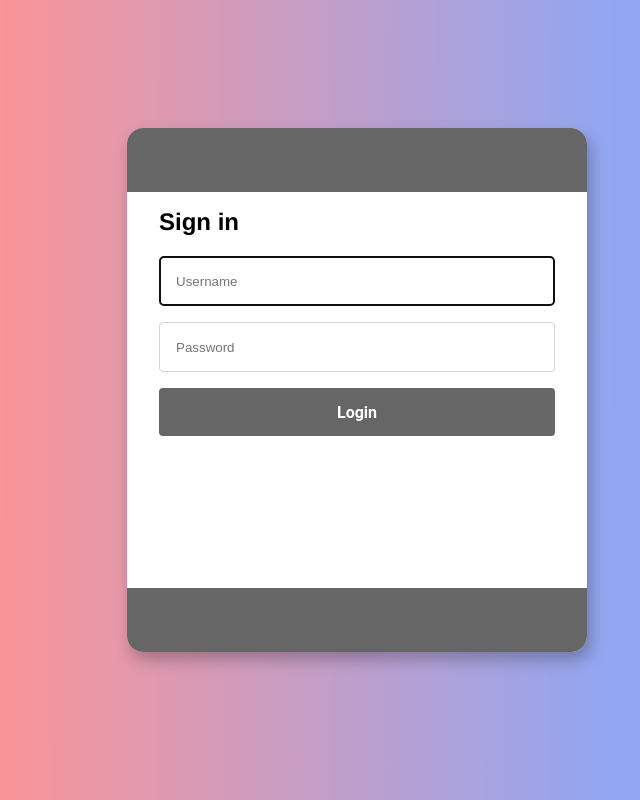
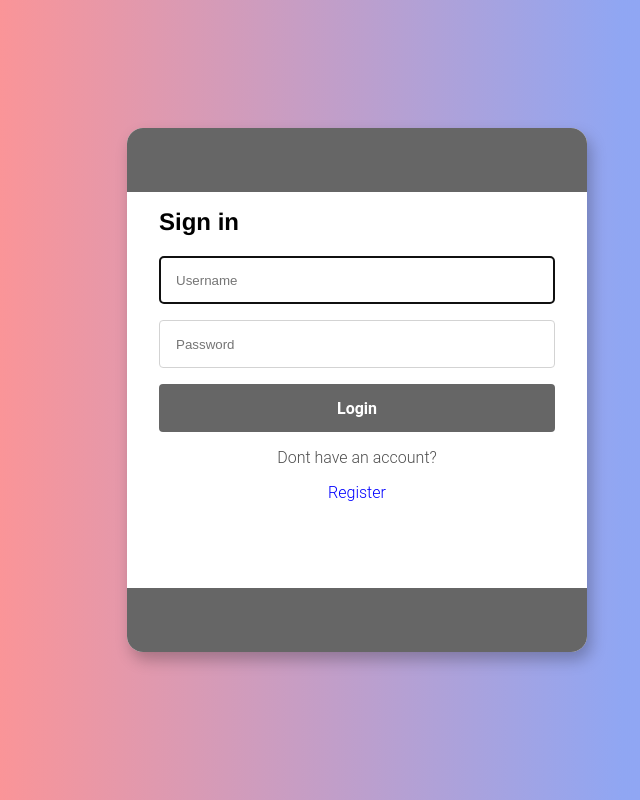
Before and after one commit to TristanRedrose/Inkwell, a Django app: page /sign_in in a window 1280 px wide. Shown: the whole page, without its empty margins (283-923 px from the left). Run offline with Django 4.2, Linux system fonts and the light colour scheme.

Commit message:
finished login and register pages

```diff
--- a/main/static/main/styles.css
+++ b/main/static/main/styles.css
@@ -161,7 +161,7 @@ p {
     margin-right: 120px;
 }
 
-.nav-link {
+.nav-link, .login-link {
     align-self: center;
     text-decoration: none;
 }
@@ -229,11 +229,13 @@ p {
 .login-form {
     padding: 0px 16px;
     margin-top: 16px;
-    width: 362px;
+    width: 396px;
     height: 48px;
     border-radius: 4px;
+    box-sizing: border-box;
     border: 1px #D3D3D3 solid;
 }
+
 
 .login-button {
     margin-top: 16px;
@@ -255,3 +257,21 @@ p {
 .login-button:active {
     color: #e94d4d;
 }
+
+.link-box {
+    margin-top: 16px;
+    width: 396px;
+}
+
+.login-link-text, .login-box-text  {
+    text-align: center;
+    font-family: Roboto, "Helvetica Neue", Helvetica, sans-serif;
+    font-weight: 300;
+    color: blue;
+    padding: 0px;
+    margin: 0px;
+}
+
+.login-box-text {
+    color: #4F4F4F;
+}
--- /dev/null
+++ b/main/templates/main/login.html
@@ -0,0 +1,26 @@
+{% extends "main/sign_in.html" %}
+{% load static %}
+
+{% block content %}
+    <div id="login-text">
+        <h3>Sign in</h3>
+    </div>
+    <form action="{% url 'sign_in' %}" method="post">
+        {% csrf_token %}
+        <div>
+            <input autofocus class="login-form" type="text" name="username" placeholder="Username">
+        </div>
+        <div>
+            <input class="login-form" type="password" name="password" placeholder="Password">
+        </div>
+        <input class="login-button" type="submit" value="Login">
+    </form>
+    <div class="link-box">
+        <p class="login-box-text">Dont have an account?</p>
+    </div>
+    <div class="link-box">
+        <a class="login-link" href="{% url 'register' %}">
+            <p class="login-link-text">Register</p>
+        </a>
+    </div>
+{% endblock %}
--- a/main/templates/main/sign_in.html
+++ b/main/templates/main/sign_in.html
@@ -12,19 +12,9 @@
                 <div id="box-top">
                 </div>
                 <div id="box-middle">
-                    <div id="login-text">
-                        <h3>Sign in</h3>
-                    </div>
-                    <form action="{% url 'sign_in' %}" method="post">
-                        {% csrf_token %}
-                        <div>
-                            <input autofocus class="login-form" type="text" name="username" placeholder="Username">
-                        </div>
-                        <div>
-                            <input class="login-form" type="password" name="password" placeholder="Password">
-                        </div>
-                        <input class="login-button" type="submit" value="Login">
-                    </form>
+                    {% block content %}
+
+                    {% endblock %}
                 </div>
                 <div id="box-bottom">
                 </div>
--- a/main/urls.py
+++ b/main/urls.py
@@ -5,4 +5,5 @@ from . import views
 urlpatterns = [
     path("", views.index, name="index"),
     path("sign_in", views.sign_in, name="sign_in"),
+    path("register", views.register, name="register"),
 ]
--- a/main/views.py
+++ b/main/views.py
@@ -6,4 +6,7 @@ def index(request):
     return render (request, "main/index.html")
 
 def sign_in(request):
-    return render (request, "main/sign_in.html")
+    return render (request, "main/login.html")
+
+def register(request):
+    return render (request, "main/register.html")
```
Also changed, not shown: main/templates/main/register.html (added, +29 -0 lines).
